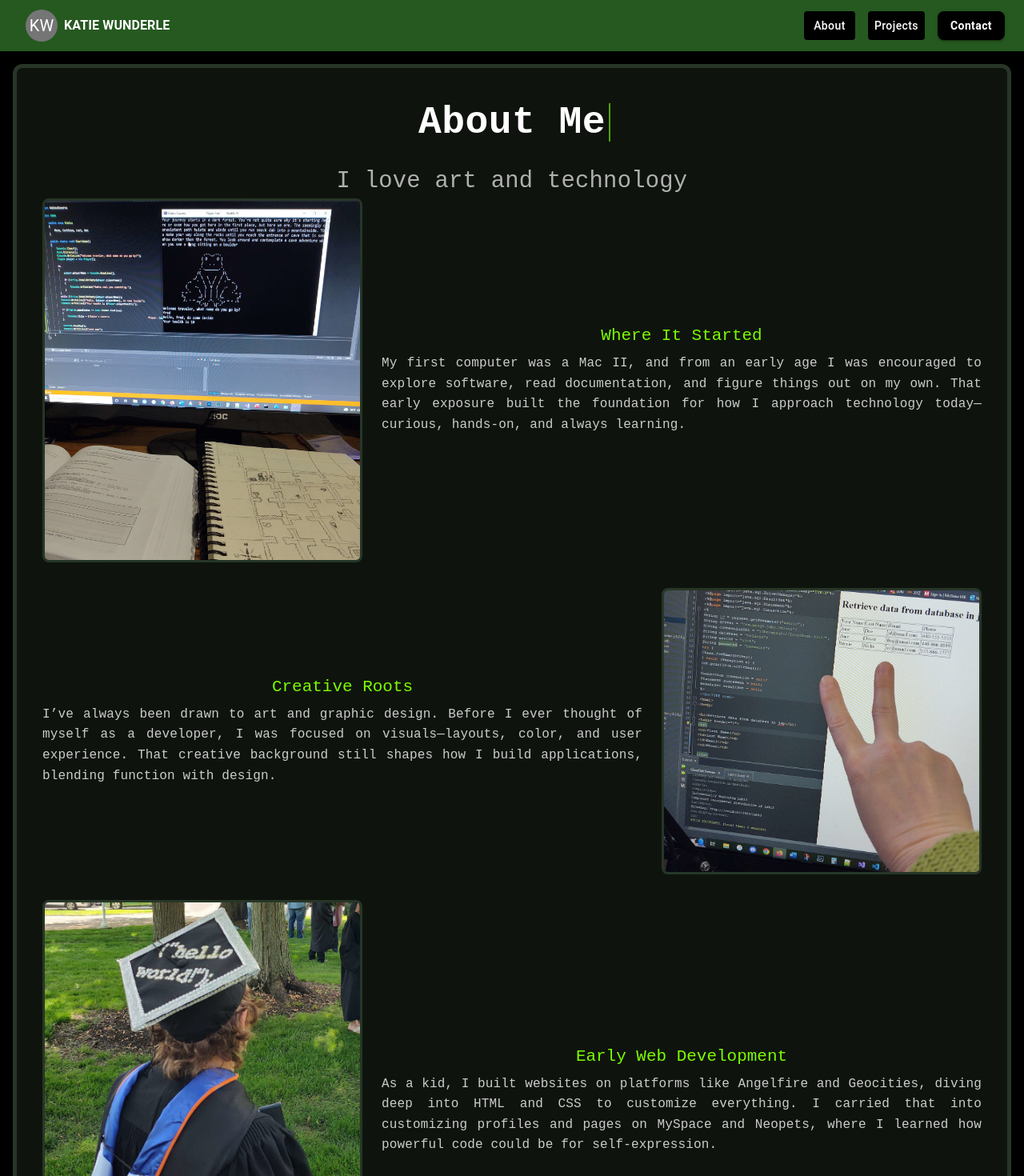
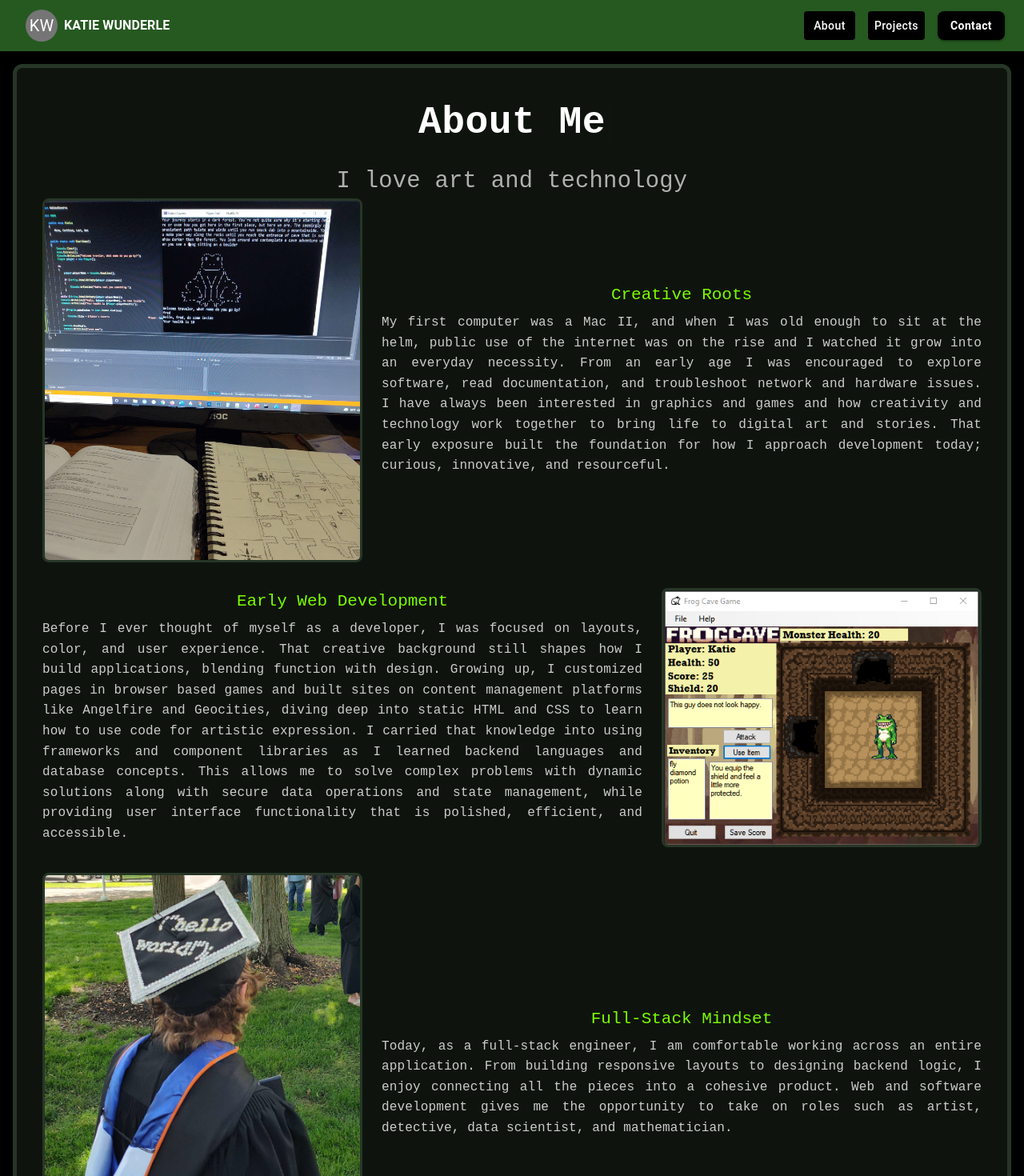
Before and after one commit to kwunderle/portfolio, a React app: page /about in a window 1280 px wide. Shown: the top 1470 px of the page at 80% size. Built offline with nearby package versions, Linux system fonts and the light colour scheme.

Commit message:
some more about me

```diff
--- a/src/Pages/About.js
+++ b/src/Pages/About.js
@@ -11,28 +11,29 @@ import Caverns from "../../public/images/caverns.jpg"
 import GradCap from "../../public/images/helloWorldGradCap.jpg";
 import JavaPeace from "../../public/images/JavaPeace.jpg";
 import GradSmile from "../../public/images/GradSmile.jpg";
+import Cave from "../../public/images/frogcave.png";
 
 const sections = [
   {
-    title: "Where It Started",
-    text: `My first computer was a Mac II, and from an early age I was encouraged to explore software, read documentation, and figure things out on my own. That early exposure built the foundation for how I approach technology today—curious, hands-on, and always learning.`,
+    title: "Creative Roots",
+    text: `My first computer was a Mac II, and when I was old enough to sit at the helm, public use of the internet was on the rise and I watched it grow into an everyday necessity. From an early age I was encouraged to explore software, read documentation, and troubleshoot network and hardware issues. I have always been interested in graphics and games and how creativity and technology work together to bring life to digital art and stories. That early exposure built the foundation for how I approach development today; curious, innovative, and resourceful.`,
     img: Caverns,
   },
   {
-    title: "Creative Roots",
-    text: `I’ve always been drawn to art and graphic design. Before I ever thought of myself as a developer, I was focused on visuals—layouts, color, and user experience. That creative background still shapes how I build applications, blending function with design.`,
-    img: JavaPeace,
-  },
-  {
     title: "Early Web Development",
-    text: `As a kid, I built websites on platforms like Angelfire and Geocities, diving deep into HTML and CSS to customize everything. I carried that into customizing profiles and pages on MySpace and Neopets, where I learned how powerful code could be for self-expression.`,
-    img: GradCap,
+    text: `Before I ever thought of myself as a developer, I was focused on layouts, color, and user experience. That creative background still shapes how I build applications, blending function with design. Growing up, I customized pages in browser based games and built sites on content management platforms like Angelfire and Geocities, diving deep into static HTML and CSS to learn how to use code for artistic expression. I carried that knowledge into using frameworks and component libraries as I learned backend languages and database concepts. This allows me to solve complex problems with dynamic solutions along with secure data operations and state management, while providing user interface functionality that is polished, efficient, and accessible.`,
+    img: Cave,
   },
   {
     title: "Full-Stack Mindset",
-    text: `Today, I approach development as a full-stack engineer—comfortable working across the entire application. From building responsive frontends to designing backend logic, I enjoy connecting all the pieces into a cohesive product.`,
-    img: GradSmile,
+    text: `Today, as a full-stack engineer, I am comfortable working across an entire application. From building responsive layouts to designing backend logic, I enjoy connecting all the pieces into a cohesive product. Web and software development gives me the opportunity to take on roles such as artist, detective, data scientist, and mathematician.`,
+    img: GradCap,
   },
+  // {
+  //   title: "Full-Stack Mindset",
+  //   text: `Today, I approach development as a full-stack engineer—comfortable working across the entire application. From building responsive frontends to designing backend logic, I enjoy connecting all the pieces into a cohesive product.`,
+  //   img: GradSmile,
+  // },
 ];
 
 export default function About() {
```
Also changed, not shown: public/images/PIDFC.png (added), public/images/frogcave.png (added).
